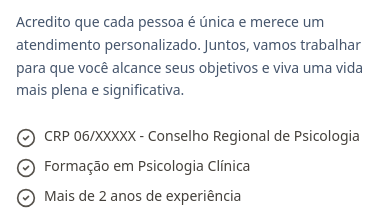
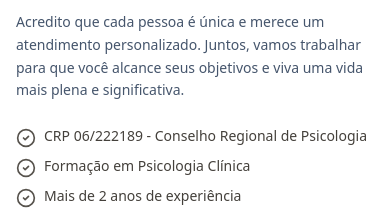
Before and after one commit to DanBrasil/Landing_Page, a Next.js app: page / in a window 390 px wide. Shown: the part 2620-2836 px from the top of the page. Built offline with nearby package versions, Linux system fonts and the light colour scheme.

Commit message:
Fix: correction CRP

```diff
--- a/src/app/layout.tsx
+++ b/src/app/layout.tsx
@@ -13,7 +13,7 @@ const geistMono = Geist_Mono({
 });
 
 
-const CRP = "CRP 06/222189";
+export const CRP = "CRP 06/222189";
 
 export const metadata: Metadata = {
   title:
--- a/src/components/Footer.tsx
+++ b/src/components/Footer.tsx
@@ -1,4 +1,5 @@
 import { Heart } from "lucide-react";
+import { CRP } from "@/app/layout";
 
 export const Footer = () => {
   return (
@@ -53,7 +54,7 @@ export const Footer = () => {
               Informações
             </h3>
             <ul className="space-y-2 text-slate-400">
-              <li className="text-sm sm:text-base">CRP 06/XXXXX</li>
+              <li className="text-sm sm:text-base">{CRP}</li>
               <li className="text-sm sm:text-base">Atendimento online</li>
               <li className="text-sm sm:text-base">
                 Sigilo profissional garantido
--- a/src/components/Sessão.tsx
+++ b/src/components/Sessão.tsx
@@ -1,11 +1,12 @@
 import { CheckCircle2 } from "lucide-react";
 import Image from "next/image";
 import { FaWhatsapp } from "react-icons/fa";
+import { CRP } from "@/app/layout";
 import { Sections } from "./contsComponents";
 
 const Sessões = () => {
   const qualifications = [
-    "CRP 06/XXXXX - Conselho Regional de Psicologia",
+    `${CRP} - Conselho Regional de Psicologia`,
     "Formação em Psicologia Clínica",
     "Mais de 2 anos de experiência",
   ];
```
